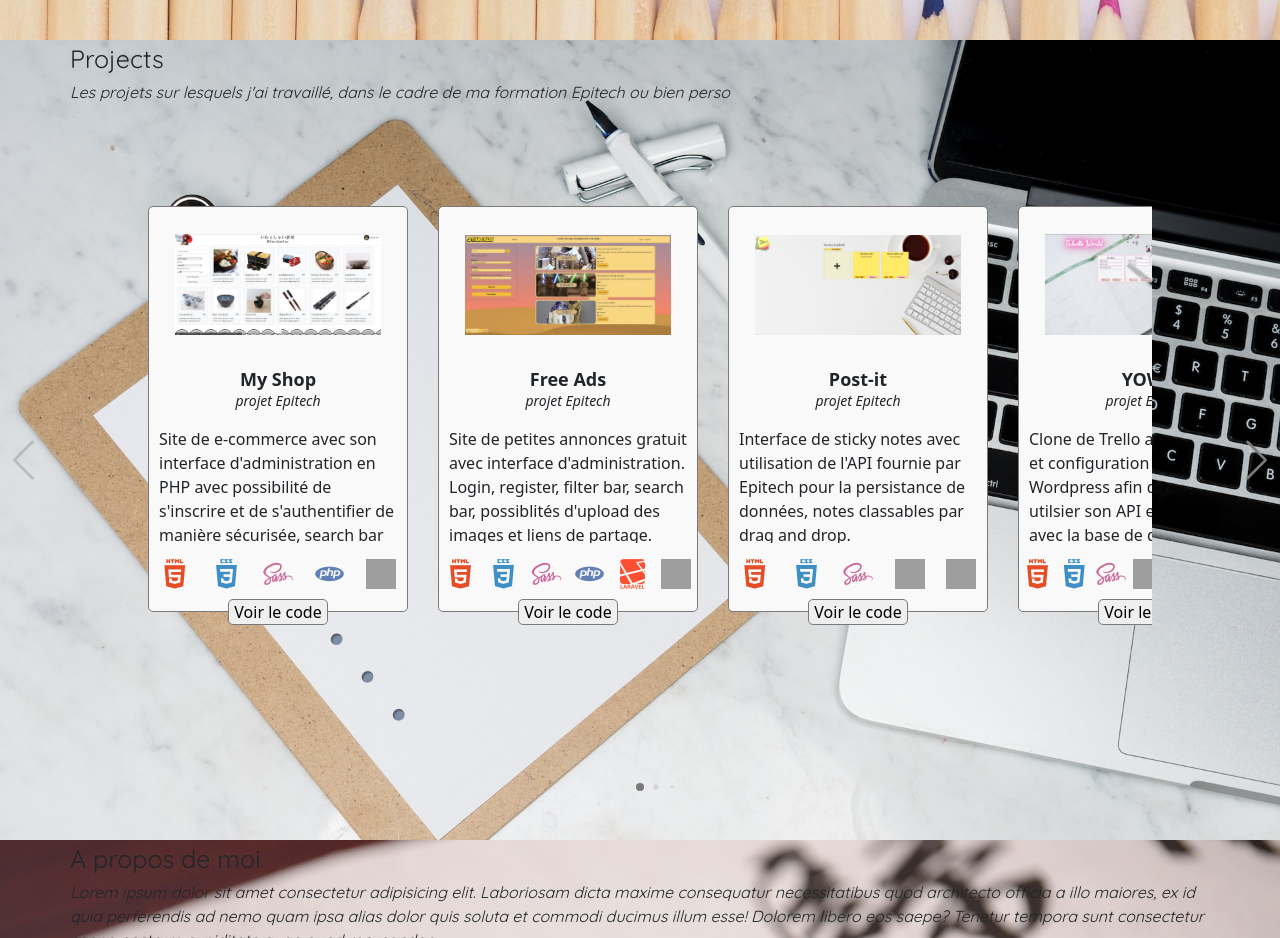
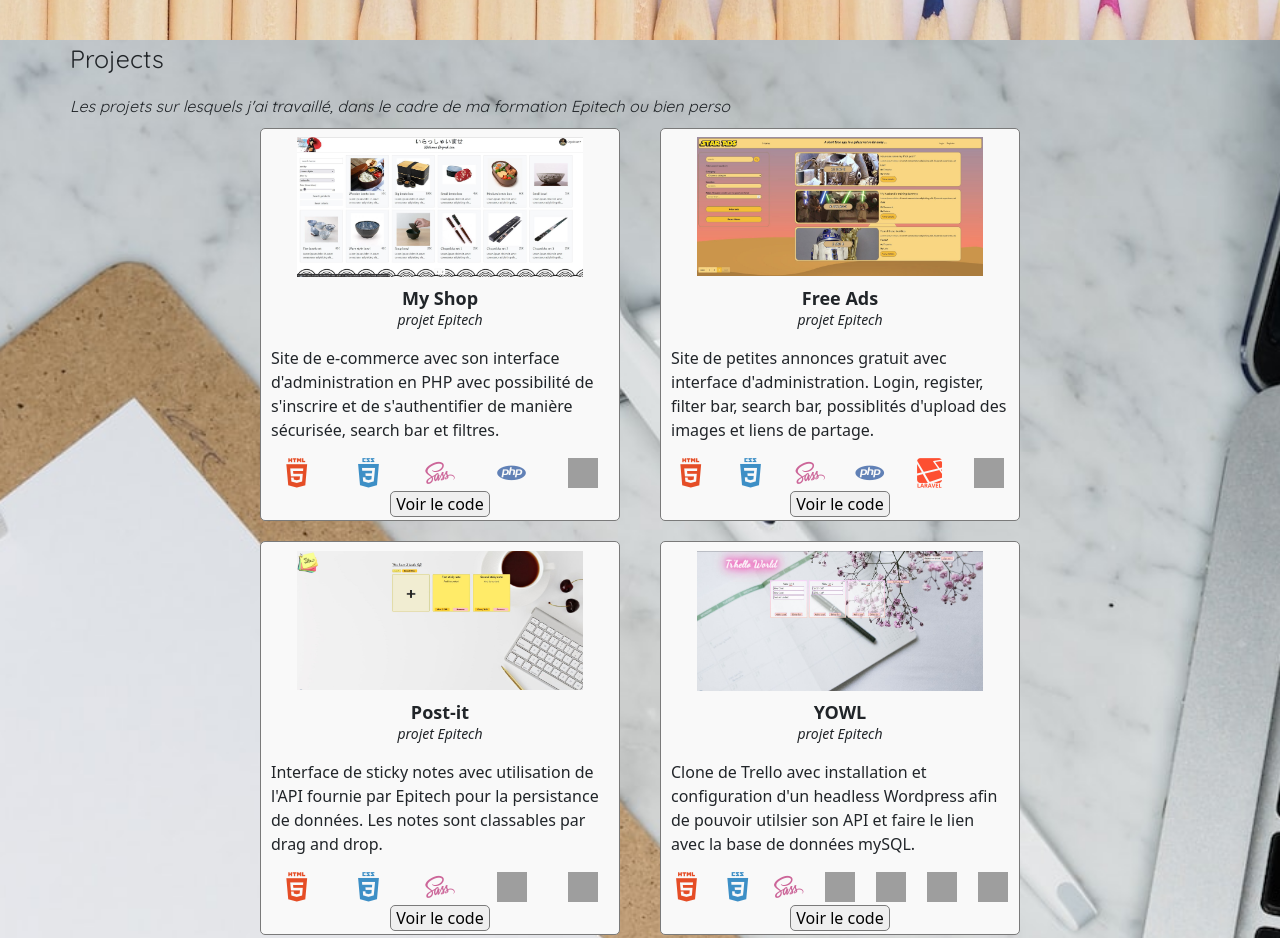
Before and after one commit to Hornakkan/portfolio, a website: page index.html in a window 1280 px wide. Shown: the part 1560-2498 px from the top of the page. Drawn offline with nearby package versions, Linux system fonts and the light colour scheme; grey boxes are pictures that could not be loaded.

Commit message:
Remove card slider

```diff
--- a/index.html
+++ b/index.html
@@ -154,10 +154,8 @@
                 <!-- <a href="#skills"><i class="bi bi-arrow-up-circle"></i></a> -->
             </div>
             <div class="projects--subtitle">Les projets sur lesquels j'ai travaillé, dans le cadre de ma formation Epitech ou bien perso</div>
-            <div class="swiper">
-                <div class="mySwiper">
-                    <div class="swiper-wrapper projects--content">
-                        <div class="swiper-slide projects--card">
+                <div class="projects--content">
+                    <div class="projects--card">
                         <div class="projects--card--picture"><img src="./img/my-shop.jpg" alt="project picture"></div>
                         <div class="projects--card--content">
                             <div class="projects--card--content--title">My Shop</div>
@@ -182,7 +180,7 @@
                         </div>
                     </div>
                     <!-- -->
-                        <div class="swiper-slide projects--card">
+                    <div class="projects--card">
                         <div class="projects--card--picture"><img src="./img/free-ads.jpg" alt="project picture"></div>
                         <div class="projects--card--content">
                             <div class="projects--card--content--title">Free Ads</div>
@@ -208,14 +206,14 @@
                         </div>
                     </div>
                     <!-- -->
-                        <div class="swiper-slide projects--card">
+                    <div class="projects--card">
                         <div class="projects--card--picture"><img src="./img/post-it.jpg" alt="project picture"></div>
                         <div class="projects--card--content">
                             <div class="projects--card--content--title">Post-it</div>
                             <div class="projects--card--content--description">
                                 <p class="projects--card--content--description--type">projet Epitech</p>
                                 <p class="projects--card--content--description--text">
-                                        Interface de sticky notes avec utilisation de l'API fournie par Epitech pour la persistance de données, notes classables par drag and drop.
+                                    Interface de sticky notes avec utilisation de l'API fournie par Epitech pour la persistance de données. Les notes sont classables par drag and drop.
                                 </p>
                             </div>
                             <div class="projects--card--content--languages">
@@ -233,7 +231,7 @@
                         </div>
                     </div>
                     <!-- -->
-                        <div class="swiper-slide projects--card">
+                    <div class="projects--card">
                         <div class="projects--card--picture"><img src="./img/twp.jpg" alt="project picture"></div>
                         <div class="projects--card--content">
                             <div class="projects--card--content--title">YOWL</div>
@@ -260,7 +258,7 @@
                         </div>
                     </div>
                     <!-- -->
-                        <div class="swiper-slide projects--card">
+                    <div class="projects--card">
                         <div class="projects--card--picture"><img src="./img/yowl.jpg" alt="project picture"></div>
                         <div class="projects--card--content">
                             <div class="projects--card--content--title">TWP</div>
@@ -288,7 +286,7 @@
                         </div>
                     </div>
                     <!-- -->
-                        <div class="swiper-slide projects--card">
+                    <div class="projects--card">
                         <div class="projects--card--picture"><img src="./img/faq-accordion.jpg" alt="project picture"></div>
                         <div class="projects--card--content">
                             <div class="projects--card--content--title">FAQ Accordion</div>
@@ -312,7 +310,7 @@
                         </div>
                     </div>
                     <!-- -->
-                        <div class="swiper-slide projects--card">
+                    <div class="projects--card">
                         <div class="projects--card--picture"><img src="./img/appmeteo.jpg" alt="project picture"></div>
                         <div class="projects--card--content">
                             <div class="projects--card--content--title">AppMeteo</div>
@@ -336,7 +334,7 @@
                         </div>
                     </div>
                     <!-- -->
-                        <div class="swiper-slide projects--card">
+                    <div class="projects--card">
                         <div class="projects--card--picture--soon"><img src="./img/javascript-01.jpg" alt="project picture"></div>
                         <div class="projects--card--content--soon">
                             <p class="projects--card--content--soon--title">Coming soon ...</p>
@@ -344,27 +342,6 @@
                         </div>
                     </div>
                     <!-- -->
-                        <div class="swiper-slide projects--card">
-                            <div class="projects--card--picture--soon"><img src="./img/javascript-02.jpg" alt="project picture"></div>
-                            <div class="projects--card--content--soon">
-                                <p class="projects--card--content--soon--title">Coming soon ...</p>
-                                <p class="projects--card--content--soon--description">Lorem ipsum dolor sit amet consectetur adipisicing elit. Incidunt, aliquam quos modi dolores minima odio accusamus consectetur et nam facere distinctio eligendi itaque, neque omnis repellendus numquam possimus doloremque corporis molestiae cum dolor.</p>
-                            </div>
-                        </div>
-                        <!-- -->
-                        <div class="swiper-slide projects--card">
-                            <div class="projects--card--picture--soon"><img src="./img/javascript-03.jpg" alt="project picture"></div>
-                            <div class="projects--card--content--soon">
-                                <p class="projects--card--content--soon--title">Coming soon ...</p>
-                                <p class="projects--card--content--soon--description">Lorem ipsum dolor sit amet consectetur adipisicing elit. Incidunt, aliquam quos modi dolores minima odio accusamus consectetur et nam facere distinctio eligendi itaque, neque omnis repellendus numquam possimus doloremque corporis molestiae cum dolor.</p>
-                            </div>
-                        </div>
-                        <!-- -->
-                    </div>
-                    <div class="swiper-button-prev swiper-navBtn"></div>
-                    <div class="swiper-button-next swiper-navBtn"></div>
-                    <div class="swiper-pagination"></div>
-                </div>
             </div>
         <div class="projects--footer">
             <!-- <a href="#about"><i class="bi bi-arrow-down-circle"></i></a> -->
--- a/style/sass/main.scss
+++ b/style/sass/main.scss
@@ -356,56 +356,11 @@ i {
     }
 }
 
-.swiper {
-    width: 100%;
-    height: 88vh;
-    display: flex;
-    flex-direction: row;
-    justify-content: center;
-    &-wrapper {
-        display: flex;
-        align-items: center;
-    }
-    &-slide {
-        min-width: 260px;
-        max-width: 350px;
-    }
-}
-
-.mySwiper {
-    height: 100%;
-    width: 80%;
-    // margin: auto;
-    overflow: hidden;
-}
-
-.swiper-navBtn {
-    color: $swiperNavBtn;
-    transition: color 0.3s ease-in-out;
-    &:hover {
-        color: $swiperNavBtnHover;
-    }
-    &::before {
-        font-size: 40px;
-    }
-    &::after {
-        font-size: 40px;
-    }
-}
-
-.swiper-pagination-bullet {
-    background-color: $swiperNavBtn;
-    transition: color 0.3s ease-in-out;
-    &:hover {
-        background-color: $swiperNavBtnHover;
-    }
-}
-
 .projects {
     background: $projectsBgColor url('../../img/projects.jpg') center / cover no-repeat;
     width: 100%;
-    // height: auto;
-    height: 100vh;
+    height: auto;
+    // height: 100vh;
     display: flex;
     flex-direction: column;
     &--title {
@@ -432,18 +387,17 @@ i {
     &--content {
         height: 85%;
         width: 90%;
-        // margin: 0 auto;
-        // flex: 1 0 auto;
-        // display: flex;
-        // flex-direction: row;
-        // flex-wrap: wrap;
-        // justify-content: center;
+        margin: 0 auto;
+        flex: 1 0 auto;
+        display: flex;
+        flex-direction: row;
+        flex-wrap: wrap;
+        justify-content: center;
     }
     &--card {
         // min-width: 240px;
-        // width: 360px;
+        width: 360px;
         // height: 60%;
-        height: 70%;
         background-color: $cardBgColor;
         border: $cardBorder;
         border-radius: $cardRadius;
@@ -453,9 +407,8 @@ i {
         align-items: center;
         justify-content: space-around;
         &--picture {
-            // height: 40%;
-            // display: flex;
-            height: 150px;
+            height: 40%;
+            display: flex;
             width: 80%;
             & img {
                 // max-width: 90%;
@@ -520,14 +473,14 @@ i {
             }
             &--languages {
                 height: 10%;
+                // height: $cardLanguagesLogoSize;
                 display: flex;
                 flex-direction: row;
                 flex-wrap: wrap;
                 align-items: center;
                 justify-content: space-around;
                 & i {
-                    // font-size: $cardLanguagesLogoSize;
-                    font-size: clamp(20px, 2vw, 40px);
+                    font-size: $cardLanguagesLogoSize;
                 }
                 & img {
                     width: $cardLanguagesLogoSize;
@@ -536,6 +489,7 @@ i {
             }
             &--links {
                 height: 10%;
+                // height: $cardLanguagesLogoSize;
                 margin: 10px auto;
                 & a {
                     & button {
@@ -661,19 +615,19 @@ i {
         }
     }
 
-    .projects--card {
-        &--picture {
-            // height: fit-content;
-        }
-        &--content {
-            &--languages {
-                height: fit-content;
-            }
-            &--links {
-                height: fit-content;
-            }
-        }
-    }
+    // .projects--card {
+    //     &--picture {
+    //         height: fit-content;
+    //     }
+    //     &--content {
+    //         &--languages {
+    //             height: fit-content;
+    //         }
+    //         &--links {
+    //             height: fit-content;
+    //         }
+    //     }
+    // }
 }
 
 @media screen and (max-width: 1300px) {
@@ -690,13 +644,13 @@ i {
     }
 }
 
-@media screen and (max-width: 950px) {
-    .projects--card--picture {
-        & img {
-            // max-width: 80%;
-        }
-    }
-}
+// @media screen and (max-width: 950px) {
+//     .projects--card--picture {
+//         & img {
+//             max-width: 80%;
+//         }
+//     }
+// }
 
 @media screen and (max-width: 850px) {
     .projects {
@@ -710,11 +664,11 @@ i {
     }
 }
 
-@media screen and (max-width: 500px) {
-    .bi.bi-arrow-up-circle, .bi.bi-arrow-down-circle {
-        display: none;
-    }
-}
+// @media screen and (max-width: 500px) {
+//     .bi.bi-arrow-up-circle, .bi.bi-arrow-down-circle {
+//         display: none;
+//     }
+// }
 
 @media screen and (max-width: 400px) {
     .skills--subtitle {
```
Also changed, not shown: style/css/style.css, 1 other file. Lines whose indentation alone changed are shown as unchanged.
